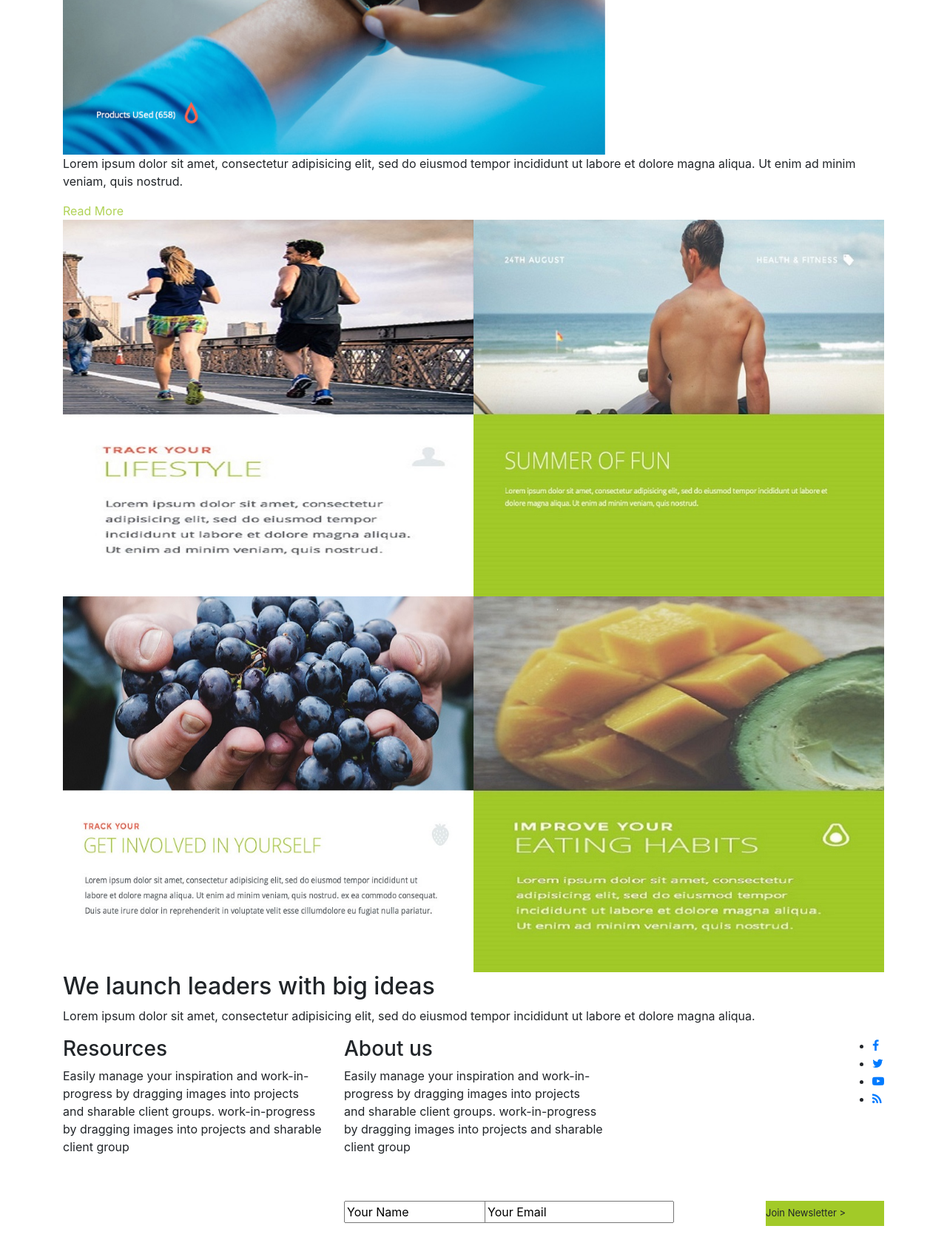
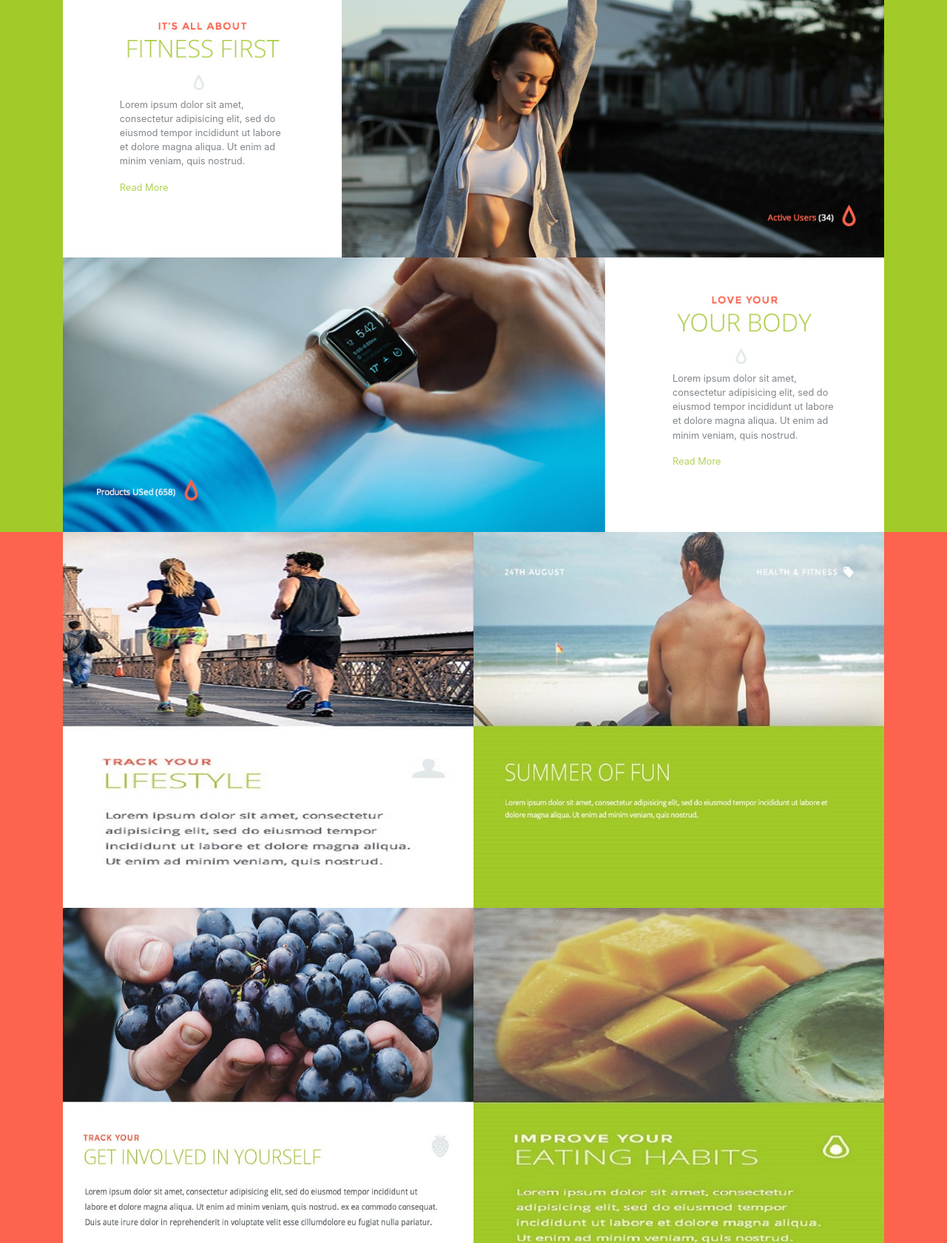
Before and after one commit to Debashishdey85/fitness_project, a plain HTML site: page index.html in a window 1280 px wide. Shown: the part 1120-2800 px from the top of the page at 74% size. Before the commit the page ends 2777 px from the top, so only its background shows below. Drawn offline with nearby package versions, Linux system fonts and the light colour scheme; a web font is replaced by a local one.

Commit message:
Add files via upload

```diff
--- /dev/null
+++ b/assets/style.css
@@ -0,0 +1,216 @@
+@import url('https://fonts.googleapis.com/css?family=Open+Sans');
+@font-face{
+	font-family:"Avenir® Next Rounded";
+    src:url("Avenir® Next Rounded") format("eot"),
+	url("Avenir® Next Rounded") format("woff"),
+	url("Avenir® Next Rounded") format("truetype"),
+	url("Avenir® Next Rounded") format("svg");
+}
+@media all and (min-width: 1660px){
+    .container{
+        width: 1600px;
+    }
+}
+html, body {
+    overflow-x: hidden;
+}
+/*===Header-Part Start Here =====*/
+header{
+    padding-bottom: 50px;
+}
+.main-menu {
+    background: transparent;
+    border: 0;
+
+}
+.navbar-nav{
+    margin-top: -50px;
+}
+.navbar-light .navbar-nav .nav-link {
+    padding: 8px 16px;
+    color: #FEFEFD!important;
+    font-family: Tahoma®;
+    font-size: 12px!important;
+    text-transform: uppercase;
+}
+.navbar-light .navbar-nav .nav-link:focus, .navbar-light .navbar-nav .nav-link:hover {
+    color: #EBD305!important;
+}
+.navbar-toggler{
+    margin-bottom: 55px;
+    background: #9A8874;
+}
+header{
+    background: url("../assets/img/Fitness.jpg") no-repeat center center;
+    background-size: cover;position: relative;height: 90vh;width: 100%;
+    padding-top: 50px;background-size: 100% 100%;display: ;
+    align-items: center;
+}
+.header-text {
+    text-align: center;
+    position: absolute;
+    top: 90%;
+    left: 16%;
+    transform: translate(-50%,-60%);
+}
+.header-text h3 {
+    color: #FFF;
+    font-size: 2.6vw;
+    margin-bottom: 0px;
+    font-family: Avenir® Next Rounded;
+}
+.header-text p{
+    font-size: 1.40vw;
+    font-family: Tahoma®;
+    color: #fff;
+    margin-bottom: 100px;
+}
+@media all and (max-width:992px){
+    header .navbar-light .navbar-nav .nav-link{
+    background: #DD4F43;text-align: center;
+	z-index: 6;
+    }
+    .slesh{
+		background: #DD4F43;
+		display: none;
+	}
+	.header-text{z-index:1;}
+    .ff{display: none;}
+
+}/*===Header-Part End Here =====*/
+/*===Portfolio top css Here =====*/
+.portfolio-top{
+    background: #A2CA28;
+    padding: 0px 5px;
+}
+.portfolio-top .shape1{
+    margin-top: 50px;
+    padding-bottom: 30px;
+}
+.portfolio-top .shape1 h2 {
+    font-family: 'Open Sans', sans-serif;
+    font-size: 25px;margin-top: 15px;
+    color: #daeaa9;margin-bottom: 20px;
+}
+.portfolio-top .shape1 p{
+   font-size: 13px;color: #daeaa9;
+}
+.portfolio-top .shape1 a{
+    text-decoration: none;
+    color: #daeaa9;font-size: 17px;
+}
+.portfolio-top .one{
+}
+.portfolio2{
+    background: #FD634E;
+}
+.shape2{
+    position: relative;
+}
+.top-left {
+    width: 20%;
+    position: absolute;
+    top: 12vw;
+    left: 6vw;
+    color: #80868B;
+    font-size: 1vw;
+}
+.top-right {
+    width: 20%;
+    position: absolute;
+    top: 12vw;
+    right: 5vw;
+    color: #80868B;
+    font-size: 1vw;
+}
+/*--start my image css--*/
+#my-image-div{
+	background-image: url("../assets/img/footer.jpg");
+	background-size: 100% 100%;
+	height: 120vh;text-align: center;
+	width: 100%;
+}
+#my-image-div .top-text{
+    margin-bottom: 25%;
+}
+#my-image-div .top-text h2 {
+    padding-top: 111px;
+    font-size: 35px;
+    font-family: 'Open Sans', sans-serif;
+    color: #fff;
+}
+#my-image-div .top-text p{
+    font-family: 'Open Sans', sans-serif;
+    color: #fff;
+    font-size: 13px;
+    padding: 0px 45px;
+}
+#my-image-div .left h3{
+    font-family: 'Open Sans', sans-serif;
+    font-size: 23px;
+    color: #fff;
+}
+#my-image-div .left p {
+    font-family: 'Open Sans', sans-serif;
+    font-size: 12px;
+    color: #8297A7;
+}
+#my-image-div .middle h3{
+    font-family: 'Open Sans', sans-serif;
+    font-size: 23px;
+    color: #fff;
+}
+#my-image-div .middle p{
+    font-family: 'Open Sans', sans-serif;
+    font-size: 12px;
+    color: #8297A7;
+}
+.social_list ul li{
+    float: left;list-style: none;
+    margin-right: 26px;font-size: 20px;
+}
+.social_list ul li:last-child{
+    margin-right: 0px;
+}
+.social_list .fb{
+    background: #2E3192;
+    padding:15px;
+    border-radius: 50%;
+    color: #fff;width: 50px;
+}
+.social_list .twi{
+    background: #00AEEF;
+    padding:15px;
+    border-radius: 50%;
+    color: #fff;
+}
+.social_list .tube{
+    background: #ED3123;
+    padding:15px;
+    border-radius: 50%;
+    color: #fff;
+}
+.social_list .wifi{
+    background: #171A8F;
+    padding:15px;
+    border-radius: 50%;
+    color: #fff;
+}
+input{
+    padding: 5px 0px;
+    background: #fff;width: 100%;
+    padding-left: 7px;font-size: 12px;
+}
+.right-icon{
+    padding: 0px 7px;
+    border-radius: 15px;
+    background: #fff;
+    display: inline-block;
+    margin-left: 10px;
+
+}
+@media screen and (max-width:764px){
+    input{
+        text-align: center;
+    }
+}
--- a/index.html
+++ b/index.html
@@ -8,7 +8,7 @@
     <link rel="stylesheet" href="./assets/bootstrap.min.css">
     <!-- Font Awesome icon -->
     <link rel="stylesheet" href="https://cdnjs.cloudflare.com/ajax/libs/font-awesome/4.7.0/css/font-awesome.min.css">
-    <link rel="stylesheet" href="./style.css">
+    <link rel="stylesheet" href="./assets/style.css">
 </head>
 <body>
      <!--===Header-Part Start Here =====-->
```
